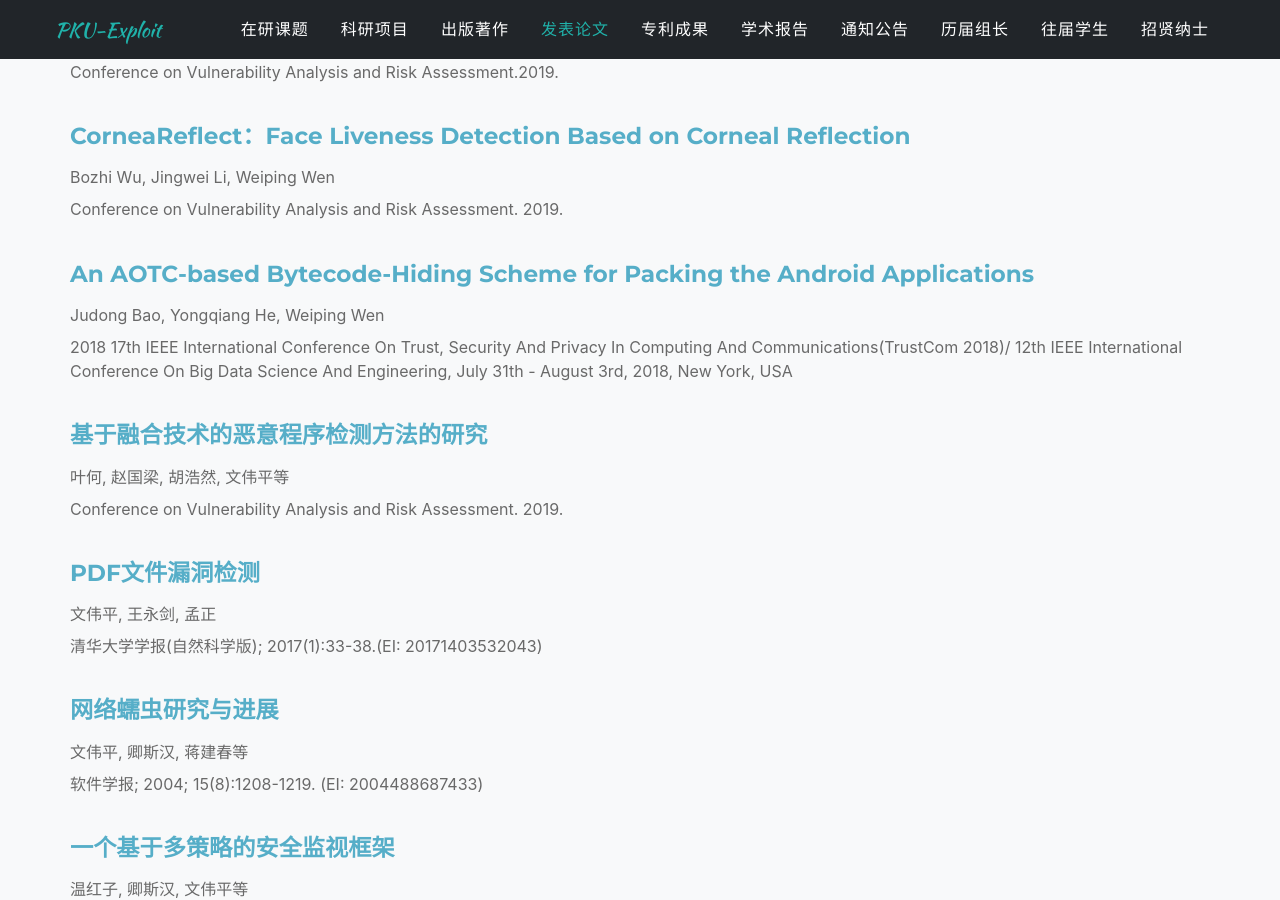
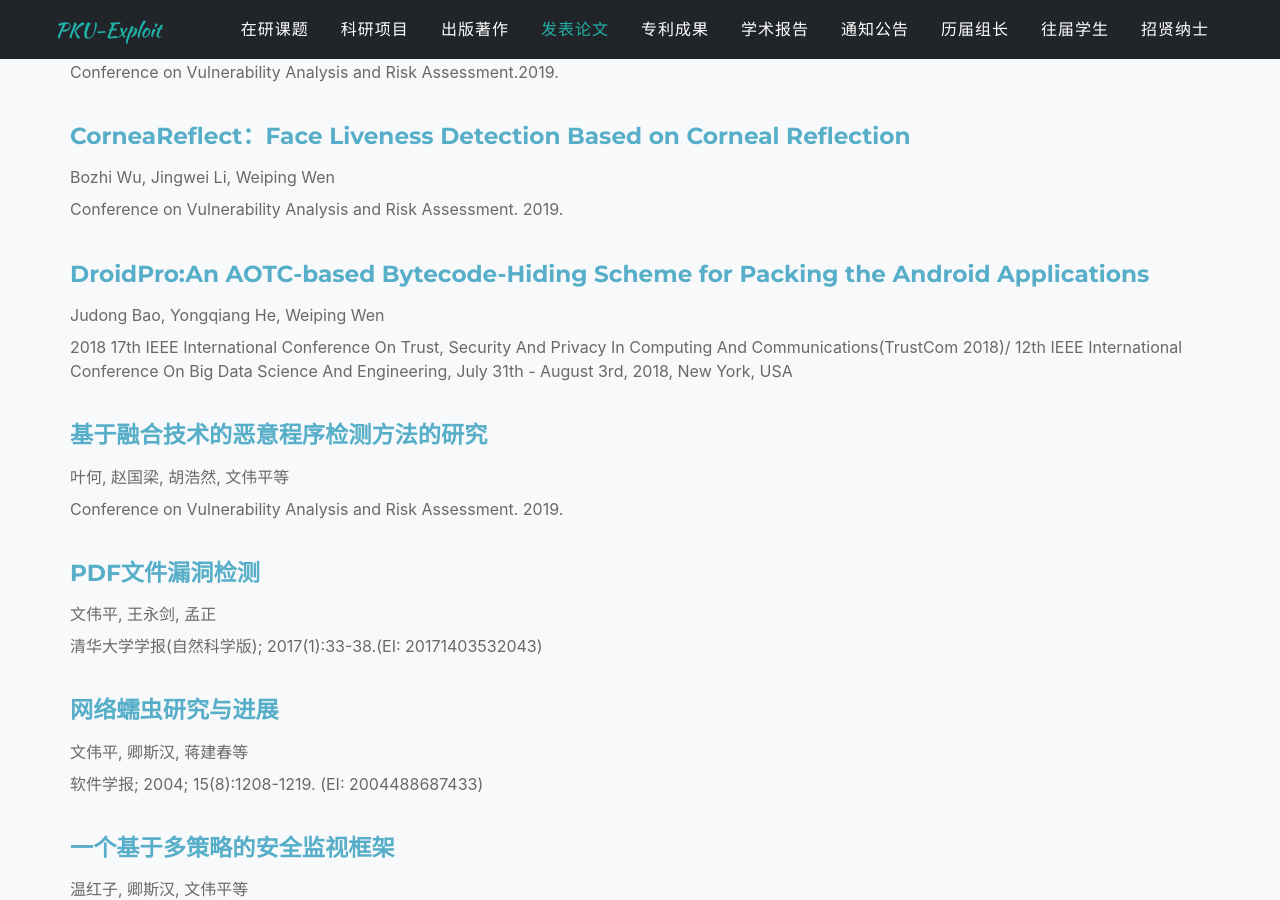
Before and after one commit to xxycfhb/xxycfhb.github.io, a Jekyll site: the page built from pages/paper.html, in a window 1280 px wide and 900 px high, scrolled down 1837 px. Built offline with Jekyll 4.4.1, drawn with Linux system fonts in a browser that asks for light colours; some web fonts are replaced.

Commit message:
Update sitetext.yml

```diff
--- a/_data/sitetext.yml
+++ b/_data/sitetext.yml
@@ -757,11 +757,11 @@ paper:
         url: "/files/paper22.pdf"
         download: "CorneaReflect：Face Liveness Detection Based on Corneal Reflection.pdf"
 
-      - title: "An AOTC-based Bytecode-Hiding Scheme for Packing the Android Applications"
+      - title: "DroidPro:An AOTC-based Bytecode-Hiding Scheme for Packing the Android Applications"
         name: "Judong Bao, Yongqiang He, Weiping Wen"
         source: "2018 17th IEEE International Conference On Trust, Security And Privacy In Computing And Communications(TrustCom 2018)/ 12th IEEE International Conference On Big Data Science And Engineering, July 31th - August 3rd, 2018, New York, USA"
         url: "/files/paper1.pdf"
-        download: "An AOTC-based Bytecode-Hiding Scheme for Packing the Android Applications.pdf"
+        download: "DroidPro_An AOTC-based Bytecode-Hiding Scheme for Packing the Android Applications.pdf"
 
       - title: "基于融合技术的恶意程序检测方法的研究"
         name: "叶何, 赵国梁, 胡浩然, 文伟平等"
```
